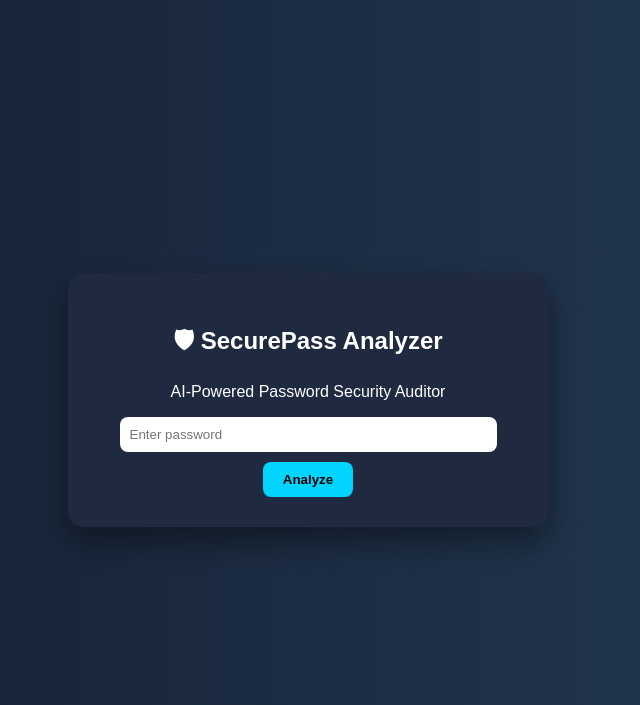
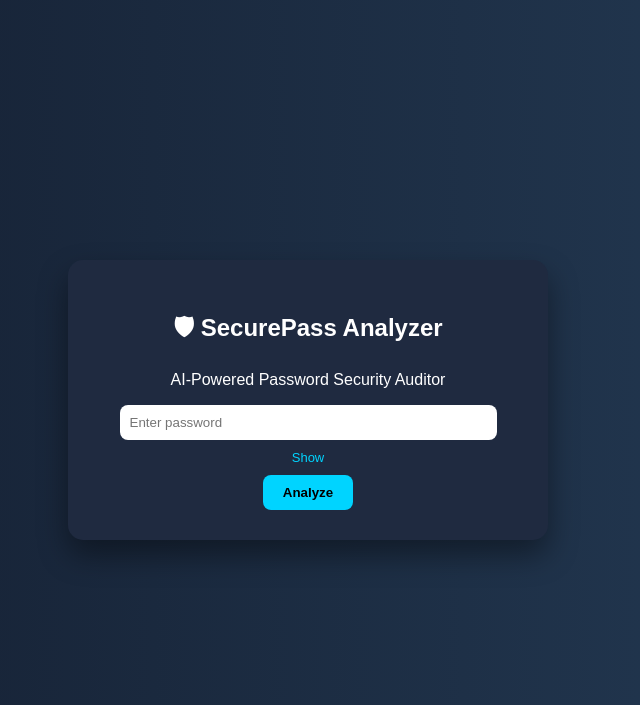
Before and after one commit to mandyamkiran/SecurePass-Analyzer, a Flask app: page / in a window 1280 px wide. Shown: the top 705 px of the page, without its empty margins (332-972 px from the left). Run offline with Flask 3, Linux system fonts and the light colour scheme.

Commit message:
Final version with show/hide password feature

```diff
--- a/app.py
+++ b/app.py
@@ -109,7 +109,6 @@ def home():
 
             score = calculate_score(password, entropy)
 
-            # Strength label and color
             if score < 40:
                 strength_label = "Weak"
                 color = "red"
@@ -150,7 +149,6 @@ def home():
                 "color": color
             }
 
-    # 🔥 IMPORTANT: Always return response
     return render_template("index.html", result=result)
 
 
--- a/templates/index.html
+++ b/templates/index.html
@@ -28,6 +28,13 @@
             padding: 10px;
             border-radius: 8px;
             border: none;
+            margin-bottom: 10px;
+        }
+
+        .toggle {
+            cursor: pointer;
+            color: #00d4ff;
+            font-size: 13px;
             margin-bottom: 10px;
         }
 
@@ -79,8 +86,8 @@
     <p>AI-Powered Password Security Auditor</p>
 
     <form method="POST">
-        <input type="password" name="password" placeholder="Enter password" required>
-        <br>
+        <input type="password" id="password" name="password" placeholder="Enter password" required>
+        <div class="toggle" onclick="togglePassword()">Show</div>
         <button type="submit">Analyze</button>
     </form>
 
@@ -126,5 +133,20 @@
     {% endif %}
 </div>
 
+<script>
+function togglePassword() {
+    const passwordInput = document.getElementById("password");
+    const toggle = document.querySelector(".toggle");
+
+    if (passwordInput.type === "password") {
+        passwordInput.type = "text";
+        toggle.innerText = "Hide";
+    } else {
+        passwordInput.type = "password";
+        toggle.innerText = "Show";
+    }
+}
+</script>
+
 </body>
 </html>
```
